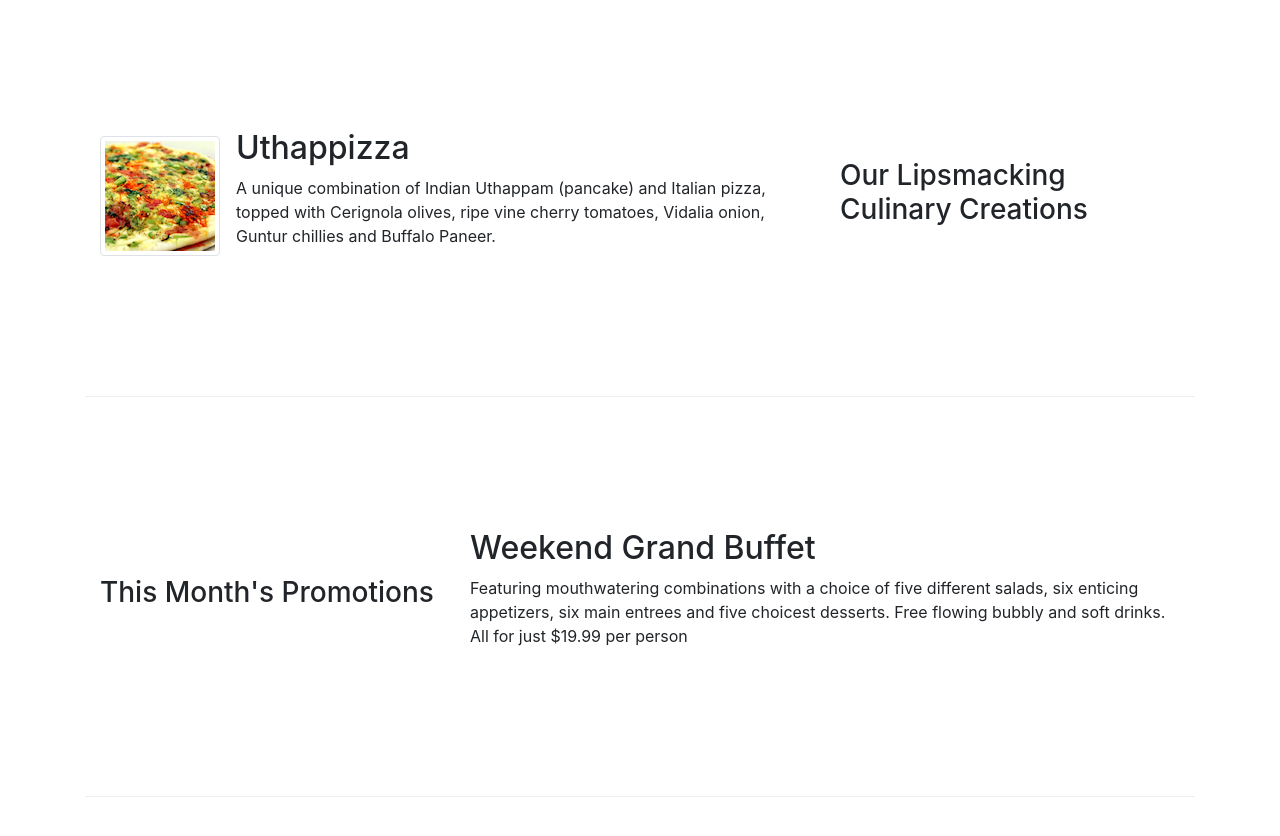
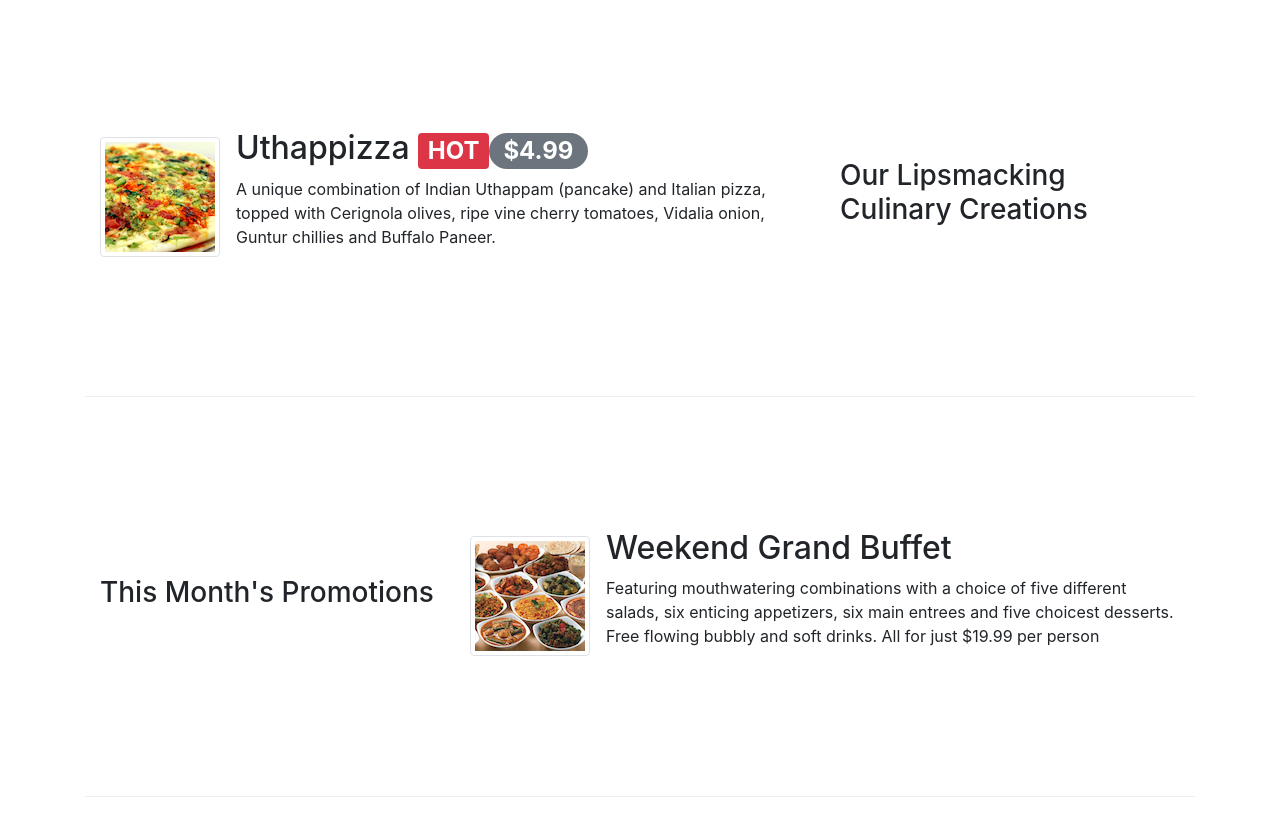
Before and after one commit to MADDY312/Restaurant-website, a website: page index.html in a window 1280 px wide. Shown: the part 460-1296 px from the top of the page. Drawn offline with nearby package versions, Linux system fonts and the light colour scheme.

Commit message:
alerting users

```diff
--- a/index.html
+++ b/index.html
@@ -45,9 +45,9 @@
                 </div>
             </div>
         </div>
-    </header>
+      </header>
 
-    <div class="container">
+     <div class="container">
         <div class="row row-content align-items-center">
             <div class="col 12 col-sm-4 order-sm-last col-md-4">
                 <h3>Our Lipsmacking Culinary Creations</h3>
@@ -57,12 +57,12 @@
                     <img class="d-flex mr-3 img-thumbnail align-self-center"
                     src="img/uthappizza.png" alt="Uthappizza">
                     <div class="media-body">
-                        <h2 class="mt-0">Uthappizza</h2>
+                        <h2 class="mt-0">Uthappizza <span class="badge badge-danger">HOT</span><span class="badge badge-pill badge-secondary">$4.99</span></h2>
                 <p class="d-none d-sm-block">A unique combination of Indian Uthappam (pancake) and Italian pizza, topped with Cerignola olives, ripe vine cherry tomatoes, Vidalia onion, Guntur chillies and Buffalo Paneer.</p>
             </div>
         </div>
-    </div>
-    </div>
+      </div>
+      </div>
 
 
         <div class="row row-content align-items-center">
@@ -70,9 +70,15 @@
                 <h3>This Month's Promotions</h3>
             </div>
             <div class="col 12 col-sm col-md">
-                <h2>Weekend Grand Buffet</h2>
+                <div class="media">
+                    <img class="d-flex mr-3 img-thumbnail align-self-center"
+                            src="img/buffet.png" alt="buffet">
+                    <div class="media-body">
+                <h2 class="mt-0">Weekend Grand Buffet</h2>
                 <p>Featuring mouthwatering combinations with a choice of five different salads, six enticing appetizers, six main entrees and five choicest desserts. Free flowing bubbly and soft drinks. All for just $19.99 per person </p>
             </div>
+        </div>
+        </div>
         </div>
 
         <div class="row row-content align-items-center">
```
Also changed, not shown: 2 other files.
